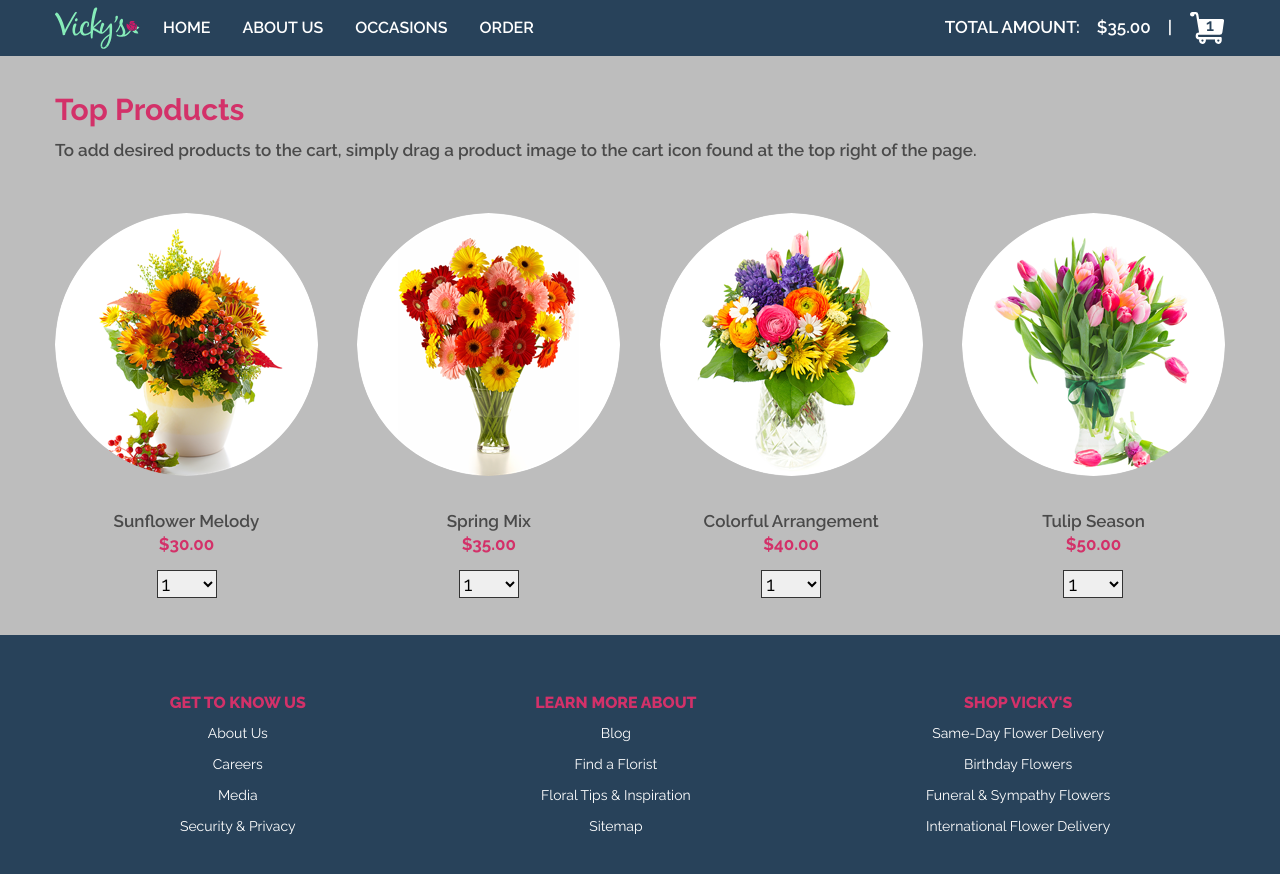
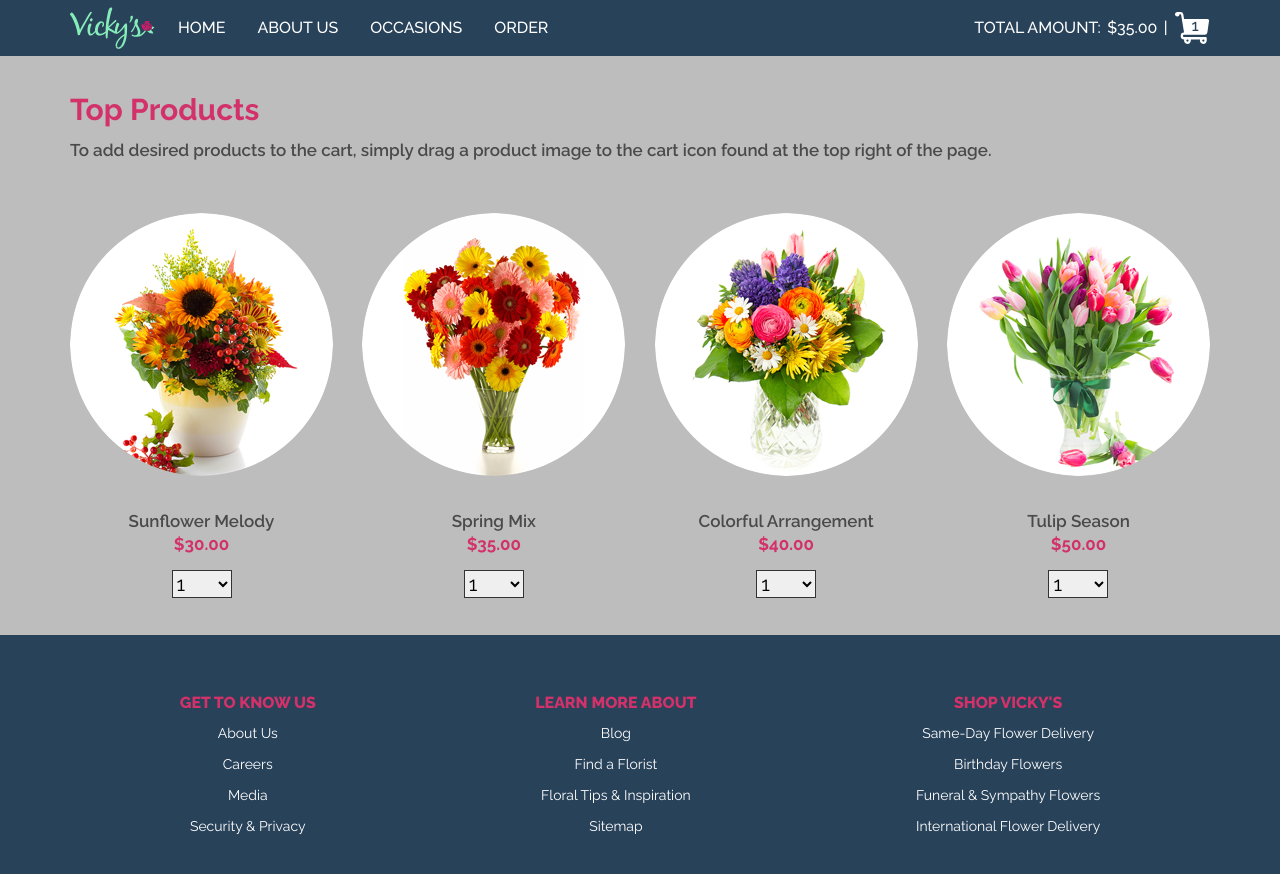
Before and after one commit to james-priest/vickys-flowers, a website built with Parcel: page src/index.html in a window 1280 px wide. Built offline with nearby package versions, Linux system fonts and the light colour scheme.

Commit message:
style: Adjust font spacing & size; reduce  max-width

```diff
--- a/src/index.html
+++ b/src/index.html
@@ -6,7 +6,7 @@
   <meta http-equiv="X-UA-Compatible" content="ie=edge">
   <meta name="Description" content="Vicky's Flowers is your one stop shop.">
   <title>Vicky's Flowers</title>
-  <link href="https://fonts.googleapis.com/css?family=Raleway:400,600,700,800&display=swap" rel="stylesheet">
+  <link href="https://fonts.googleapis.com/css?family=Raleway:400,500,600,700,800&display=swap" rel="stylesheet">
 </head>
 <body class="grid-layout">
   <header role="banner" class="main-header">
--- a/src/styles.css
+++ b/src/styles.css
@@ -123,10 +123,11 @@ header, footer {
   100% { transform: rotate(2deg); }
 }
 
-.top-level-nav {
+.top-level-nav, .cart-container {
   display: flex;
   align-items: center;
   font-size: 0.941176em; /* 17px/16px */
+  font-weight: 500; /* visually closest */
   height: 56px; /* center vertical */
 }
 .top-level-nav ul {
@@ -148,15 +149,16 @@ header, footer {
   /* color: green; */
   /* transform: scale(1.03); */
 }
-.cart-container {
+/* .cart-container {
   display: flex;
   align-items: center;
-}
+} */
 .cart-container div:first-child {
   text-align: right;
 }
 .cart-container div:not(:first-child) {
-  margin-left: 1em;
+  margin-left: 1em; /* this is cleaner spacing */
+  margin-left: 0.4em; /* this is pixel-perfect spacing */
 }
 .cart {
   width: 36px;
@@ -278,9 +280,9 @@ footer nav header {
 /* ********************
  * Media Queries
  * ******************** */
-@media screen and (min-width: 1200px) {
+@media screen and (min-width: 1170px) {
   .max-width-container {
-    width: 1200px;
+    width: 1170px;
   }
 }
 @media screen and (max-width: 800px) {
```
